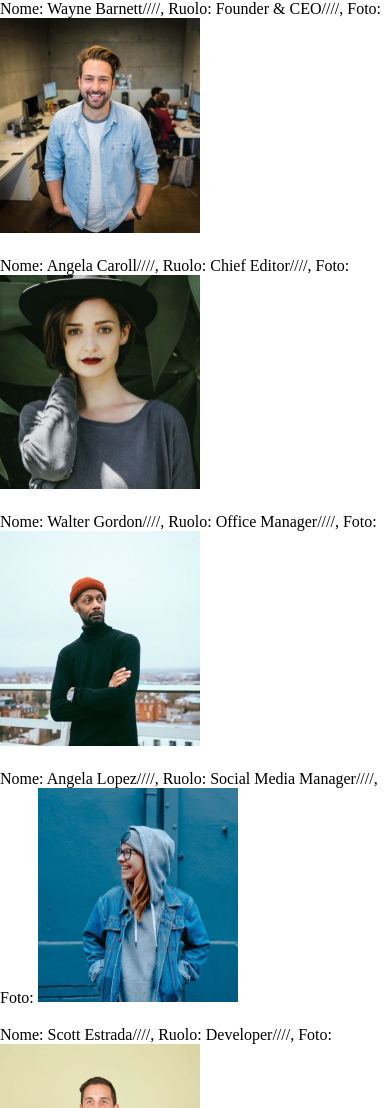
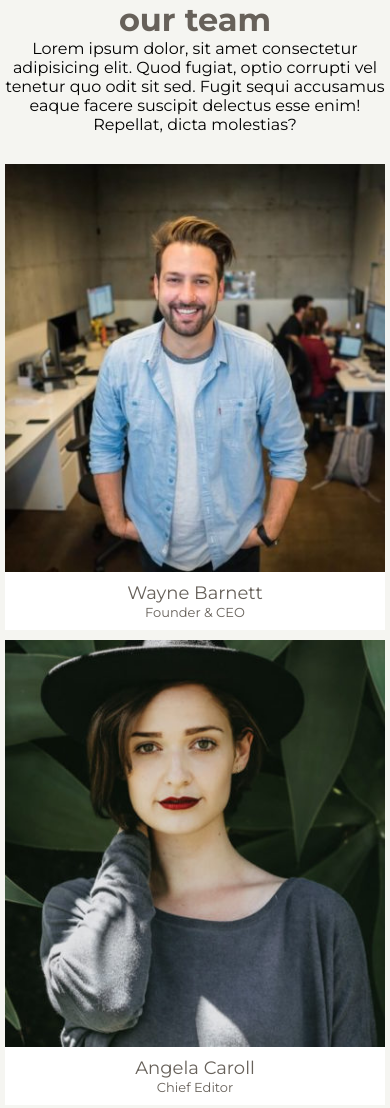
Before and after one commit to DavideCiammetti/js-our-team, a plain HTML site: page index.html in a window 390 px wide. Shown: the top 1108 px of the page. Drawn offline with Linux system fonts and the light colour scheme.

Commit message:
feat: bonus 2 e responsività mobile first

```diff
--- a/index.html
+++ b/index.html
@@ -3,11 +3,24 @@
 <head>
     <meta charset="UTF-8">
     <meta name="viewport" content="width=device-width, initial-scale=1.0">
+    <!-- link google font  -->
+    <link rel="preconnect" href="https://fonts.googleapis.com">
+    <link rel="preconnect" href="https://fonts.gstatic.com" crossorigin>
+    <link href="https://fonts.googleapis.com/css2?family=Montserrat:wght@400;700&display=swap" rel="stylesheet">
+    <!-- link google font -->
     <title>Our Team</title>
     <link rel="stylesheet" href="style.css">
 </head>
 <body>
+   <main>
+    <div class="title">
+        <h1>our team</h1>
+        <p>Lorem ipsum dolor, sit amet consectetur adipisicing elit. Quod fugiat, optio corrupti vel tenetur quo odit sit sed. Fugit sequi accusamus eaque facere suscipit delectus esse enim! Repellat, dicta molestias?</p>
+    </div>
+    <div class="main-container">
 
+    </div>
+   </main>
     <script src="main.js"></script>
 </body>
 </html>
--- a/main.js
+++ b/main.js
@@ -49,15 +49,11 @@ console.log(team[4]);
 console.log(team[5]);
 
 // creo elemeti per aggiungere le info al dom
-const containerInfo = document.createElement('div');
-const body = document.querySelector('body');
+const mainContainer = document.querySelector('.main-container');
 
 for(let i = 0; i < team.length; i++){
-    const info = document.createElement('p');
-    info.innerHTML = `Nome: ${team[i].nome}////, Ruolo: ${team[i].ruolo}////, Foto:  <img src="${team[i].foto}" alt="foto" class="img-size">`;
-    containerInfo.append(info);
-    console.log(containerInfo);
-    info.classList.add('p-mar')
+    const info = document.createElement('div');
+    info.innerHTML = `<img src="${team[i].foto}" alt="foto" class="img-size"> <div class="text-content"><p class="name-col">${team[i].nome} </p><p class="rule-col">${team[i].ruolo}</p></div>`;
+    info.classList.add('p-mar');
+    mainContainer.append(info);
 }
-
-body.append(containerInfo);
--- a/style.css
+++ b/style.css
@@ -3,11 +3,65 @@
     padding: 0;
     box-sizing: border-box;
 }
-
+/* variabili */
+:root{
+    --col-p-brwn-600: #67615a;
+}
+/* variabili */
+body{
+    background-color: #f5f5f1;
+    font-family: 'Montserrat', sans-serif;
+}
+/* titolo */
+.title{
+    text-align: center;
+    margin-bottom: 30px;
+}
+.title div,h1{
+    color: var(--col-p-brwn-600);
+}
+/* titolo */
+.main-container{
+    display: flex;
+    flex-wrap: wrap;
+    gap: 10px;
+    margin: 0 auto;
+}
 .img-size{
-    width: 200px;
+    width: 100%;
 }
-
+/* div che contengono immagini */
 .p-mar{
-    margin-bottom: 20px;
+    width: calc(100% / 1 - 10px);
+    margin: 0 auto;
+    display: flex;
+    flex-direction: column;
+    align-items: center;
+    background-color: white;
 }
+/* div con nome e ruolo */
+.text-content{
+    padding-bottom: 10px;
+    padding-top: 10px;
+    text-align: center;
+}
+/* nome e ruolo */
+.name-col{
+    color:var(--col-p-brwn-600);
+    font-size: 18px;
+}
+.rule-col{
+    color: var(--col-p-brwn-600);
+    font-size: 13px;
+}
+/* responsivity mobile first*/
+@media screen and (min-width: 577px) {
+    .p-mar{
+        width: calc(100% / 2 - 10px);
+    }
+}
+@media screen and (min-width: 992px) {
+    .p-mar{
+        width: calc(80% / 3 - 10px);
+    }
+}
```
